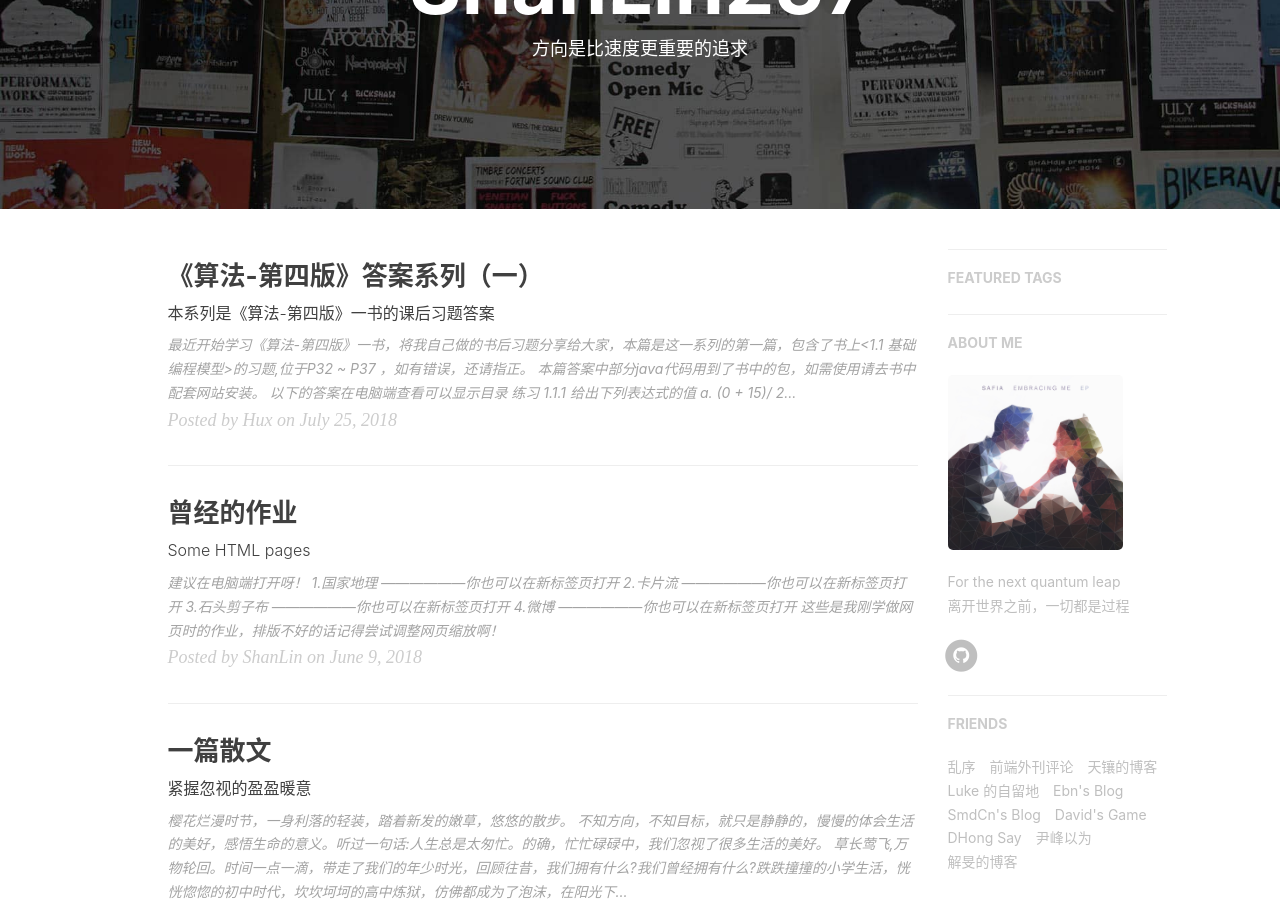
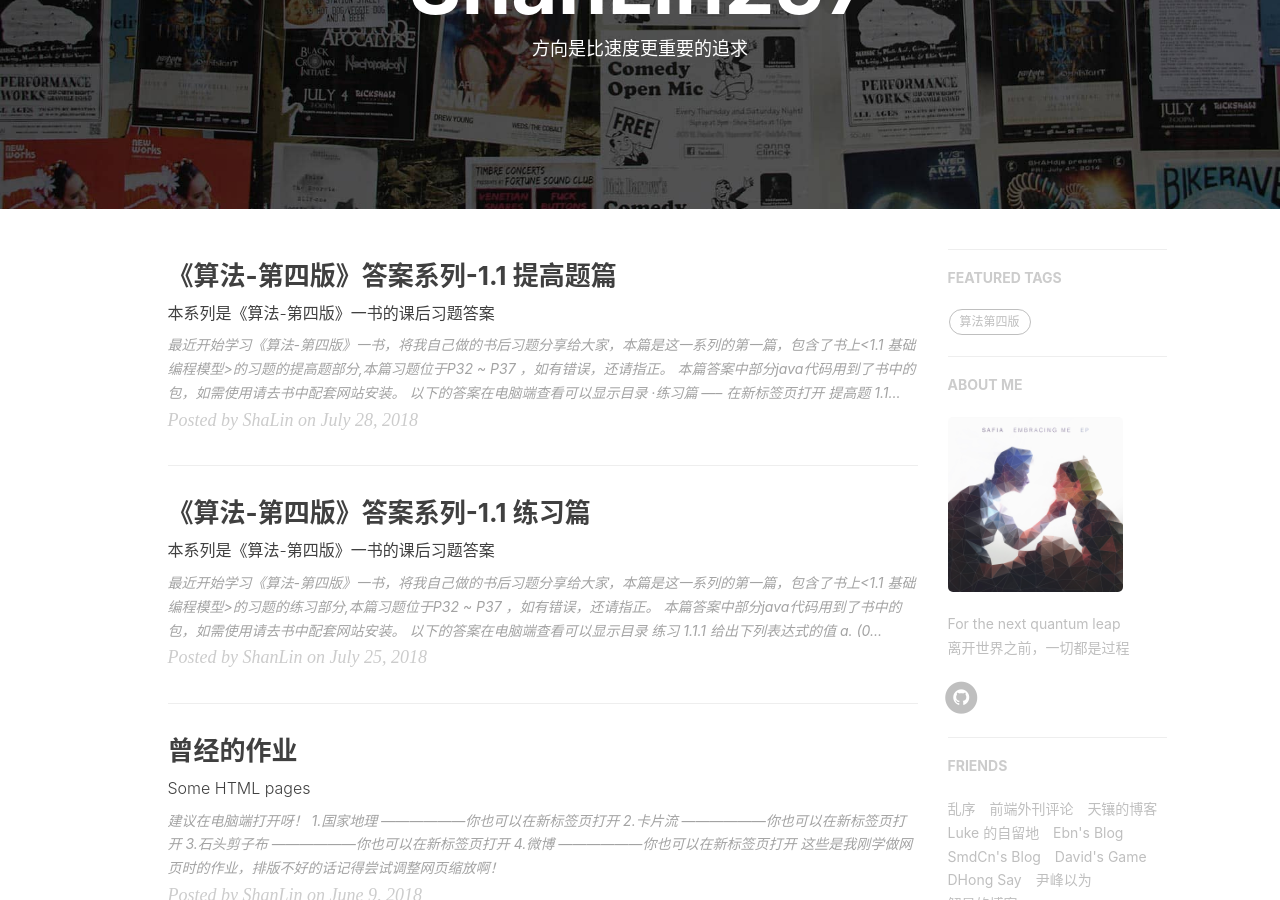
Before and after one commit to solidSpoon/solidSpoon.github.io.old, a Jekyll site: the page built from index.html, in a window 1280 px wide and 900 px high, scrolled down 209 px. Built offline with Jekyll 4.4.1, drawn with Linux system fonts in a browser that asks for light colours; nearby versions of some CDN libraries; the list of posts is cut into pages by our own code; comment, search, counter and statistics services are not loaded.

Commit message:
小修改

`````diff
--- a/_posts/2018-7-25-algorithms4-(1)-p32.md
+++ b/_posts/2018-7-25-algorithms4-1.1-LianXi.md
@@ -1,16 +1,16 @@
 ---
 layout:       post
-title:        "《算法-第四版》答案系列（一）"
+title:        "《算法-第四版》答案系列-1.1 练习篇"
 subtitle:     "本系列是《算法-第四版》一书的课后习题答案"
 date:         2018-07-25 12:00:00
-author:       "Hux"
+author:       "ShanLin"
 header-img:   "img/in-post/home-bg-art.jpg"
 header-mask:  0.3
 catalog:      true
 tags:
     - 算法第四版
 ---
-> 最近开始学习《算法-第四版》一书，将我自己做的书后习题分享给大家，本篇是这一系列的第一篇，包含了书上<1.1 基础编程模型>的习题,位于P32 ~ P37 ，如有错误，还请指正。
+> 最近开始学习《算法-第四版》一书，将我自己做的书后习题分享给大家，本篇是这一系列的第一篇，包含了书上<1.1 基础编程模型>的习题的练习部分,本篇习题位于P32 ~ P37 ，如有错误，还请指正。
 
 >本篇答案中部分java代码用到了书中的包，如需使用请去书中配套网站安装。
 
@@ -689,3 +689,5 @@ public class q1124 {
 ````
 
 ##### 1.1.25 用数学归纳法证明欧几里得算法能够计算任意一对非负整数 p 和 q 的最大公约数。
+
+###### ·[提高题](\2018\07\28\algorithms4-1.1-TiGaoTi) ----- [在新标签页打开](\2018\07\28\algorithms4-1.1-TiGaoTi){:target="_blank"}
--- /dev/null
+++ b/_posts/2018-7-28-algorithms4-1.1-TiGaoTi.md
@@ -0,0 +1,34 @@
+---
+layout:       post
+title:        "《算法-第四版》答案系列-1.1 提高题篇"
+subtitle:     "本系列是《算法-第四版》一书的课后习题答案"
+date:         2018-07-28 12:00:00
+author:       "ShaLin"
+header-img:   "img/in-post/home-bg-art.jpg"
+header-mask:  0.3
+catalog:      true
+tags:
+    - 算法第四版
+---
+> 最近开始学习《算法-第四版》一书，将我自己做的书后习题分享给大家，本篇是这一系列的第一篇，包含了书上<1.1 基础编程模型>的习题的提高题部分,本篇习题位于P32 ~ P37 ，如有错误，还请指正。
+
+>本篇答案中部分java代码用到了书中的包，如需使用请去书中配套网站安装。
+
+以下的答案在电脑端查看可以显示目录
+
+###### ·[练习篇](\2018\07\25\algorithms4-1.1-LianXi) ----- [在新标签页打开](\2018\07\25\algorithms4-1.1-LianXi){:target="_blank"}
+
+### 提高题
+
+##### 1.1.26 将三个数字排序。假设 a、b、c 和 t 都是同一种原始数字类型的变量。证明以下代码能够将 a、b、c 按照升序排列：
+    if (a > b) { t = a; a = b; b = t }    ==> 此时，a一定为 a、b 中的较小者
+    if (a > c) { t = a; a = c; c = t }    ==> 此时，a一定为 a、b、c 中的最小者
+    if (b > c) { t = b; b = c; c = t }    ==> 此时，c一定为 a、b、c 中的最大者，a、b、c 按照升序排列
+
+##### 1.1.27 二项分布。估计用以下代码计算 `binomial(100, 50, 0.25)` 将会发生的递归调用次数：
+
+````java
+public static double binomial(int N, int k, double p){
+    if (N == 0 && k == 0)
+}
+````
`````
